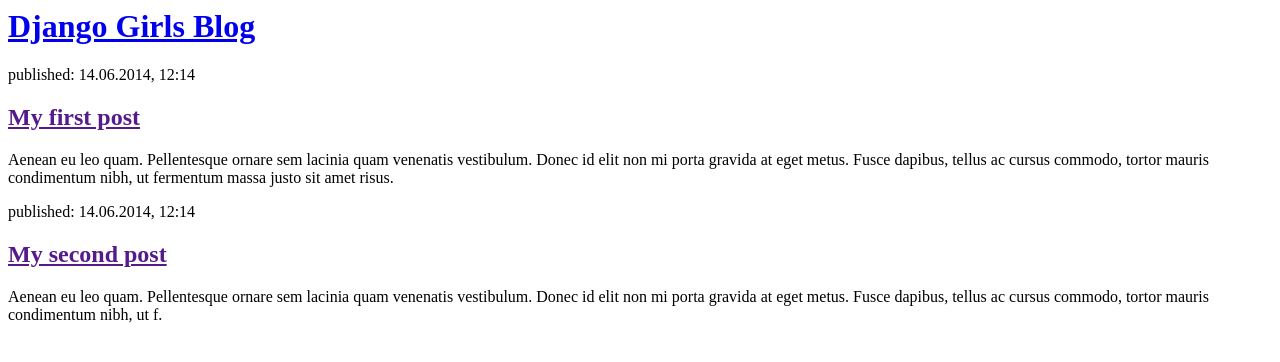
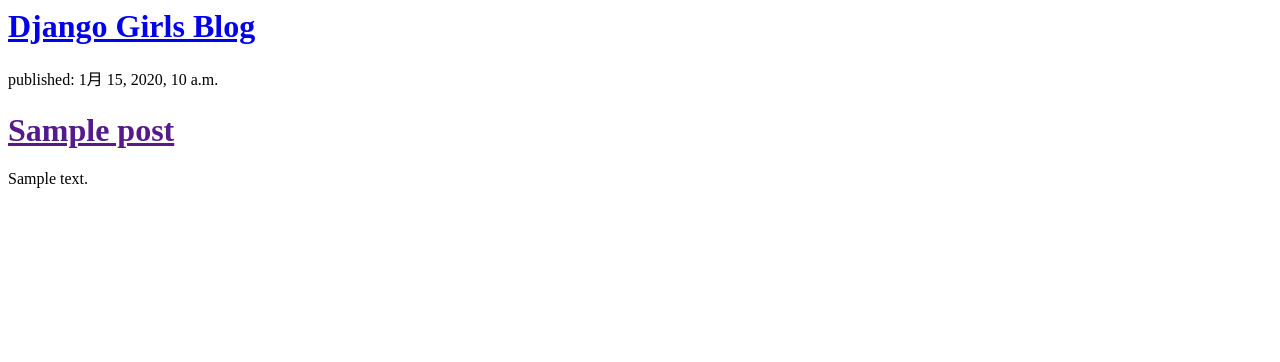
Before and after one commit to renren25/my-frist-blog, a Django app: template portfolio/templates/portfolio/post_list.html in a window 1280 px wide. Shown: the top 362 px of the page. Run offline with Django 3.2, Linux system fonts and the light colour scheme; the template is opened without the code that fills it: values that come from a table or form of the project are taken from there, others are empty; tables that the repository leaves empty hold one stand-in row (values such as "Sample post").

Commit message:
Modified templates to display posts from database

```diff
--- a/portfolio/templates/portfolio/post_list.html
+++ b/portfolio/templates/portfolio/post_list.html
@@ -1,7 +1,7 @@
 <html>
 
 <head>
-    <title>Django Girls blog</title>
+    <title>Rentaro_Summer_Project</title>
 </head>
 
 <body>
@@ -9,20 +9,13 @@
         <h1><a href="/">Django Girls Blog</a></h1>
     </div>
 
+    {% for post in posts %}
     <div>
-        <p>published: 14.06.2014, 12:14</p>
-        <h2><a href="">My first post</a></h2>
-        <p>Aenean eu leo quam. Pellentesque ornare sem lacinia quam venenatis vestibulum. Donec id elit non mi porta
-            gravida at eget metus. Fusce dapibus, tellus ac cursus commodo, tortor mauris condimentum nibh, ut
-            fermentum massa justo sit amet risus.</p>
+        <p>published: {{ post.published_date }}</p>
+        <h1><a href="">{{ post.title }}</a></h1>
+        <p>{{ post.text|linebreaksbr }}</p>
     </div>
-
-    <div>
-        <p>published: 14.06.2014, 12:14</p>
-        <h2><a href="">My second post</a></h2>
-        <p>Aenean eu leo quam. Pellentesque ornare sem lacinia quam venenatis vestibulum. Donec id elit non mi porta
-            gravida at eget metus. Fusce dapibus, tellus ac cursus commodo, tortor mauris condimentum nibh, ut f.</p>
-    </div>
+    {% endfor %}
 </body>
 
 </html>
```
